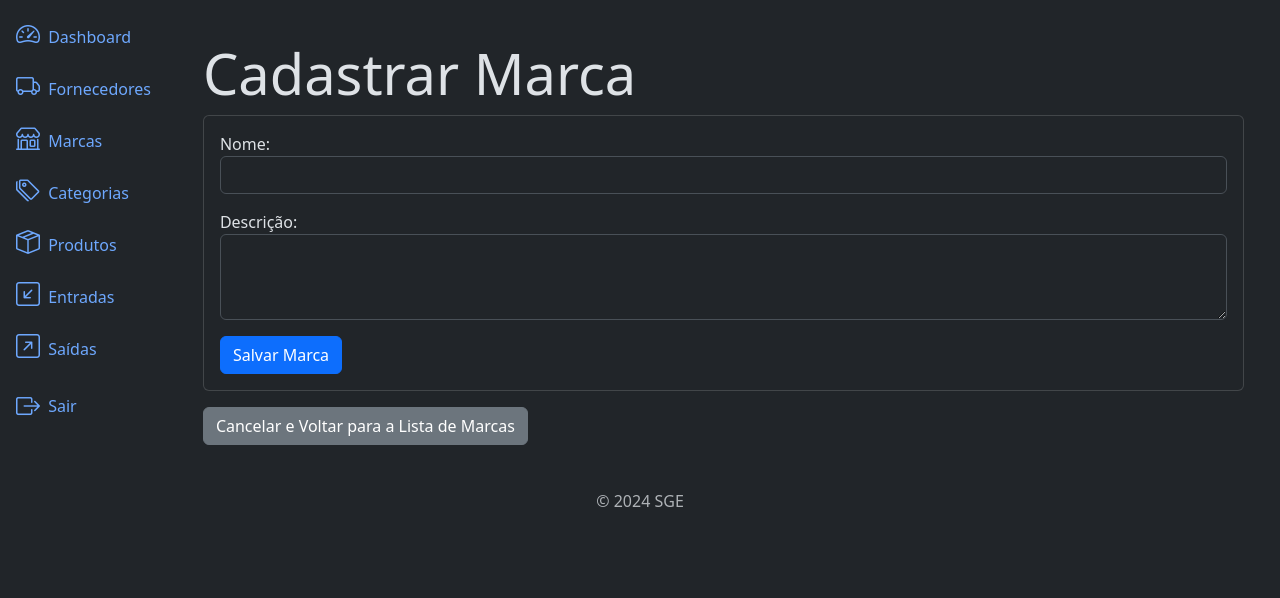
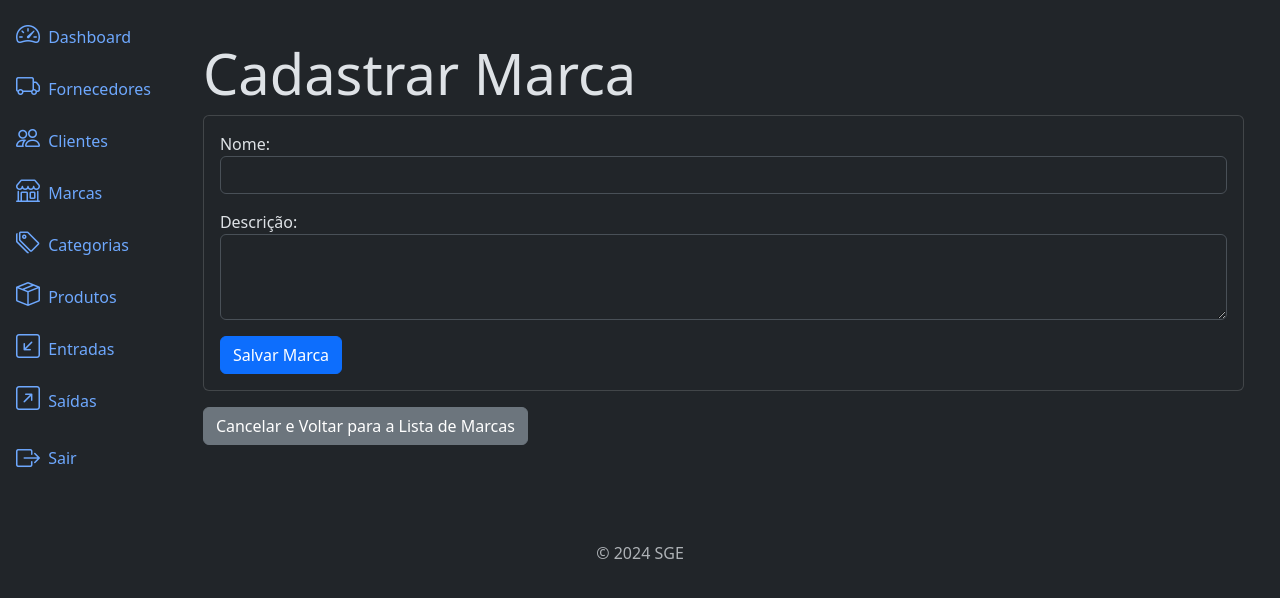
Before and after one commit to pycodebr/sge, a Django app: page /brands/create/ in a window 1280 px wide. Shown: the part 56-654 px from the top of the page. Run offline with Django 5.2, Linux system fonts and the light colour scheme; the visitor is signed in with stand-in values (Sample User, id 1); parts of the project's set-up code (start-up, migrations or seed data) failed here and were passed over; some libraries are stand-ins or nearby versions.

Commit message:
Criado layout clientes

```diff
--- a/application/app/settings.py
+++ b/application/app/settings.py
@@ -54,6 +54,7 @@ INSTALLED_APPS = [
     'inflows',
     'outflows',
     'ai',
+    'costumers',
 ]
 
 LOGIN_URL = 'login'
--- a/application/app/templates/components/_sidebar.html
+++ b/application/app/templates/components/_sidebar.html
@@ -18,6 +18,14 @@
               <a href="{% url 'supplier_list' %}" class="nav-link px-0 align-middle">
                 <i class="bi bi-truck fs-4"></i>
                 <span class="ms-1">Fornecedores</span>
+              </a>
+            </li>
+          {% endif %}
+          {% if perms.costumers.view_costumer %}
+            <li>
+              <a href="{% url 'costumer_list' %}" class="nav-link px-0 align-middle">
+                <i class="bi bi-people fs-4"></i>
+                <span class="ms-1">Clientes</span>
               </a>
             </li>
           {% endif %}
--- a/application/app/urls.py
+++ b/application/app/urls.py
@@ -14,6 +14,7 @@ urlpatterns = [
 
     path('', views.home, name='home'),
     path('', include('suppliers.urls')),
+    path('', include('costumers.urls')),
     path('', include('brands.urls')),
     path('', include('categories.urls')),
     path('', include('products.urls')),
```
